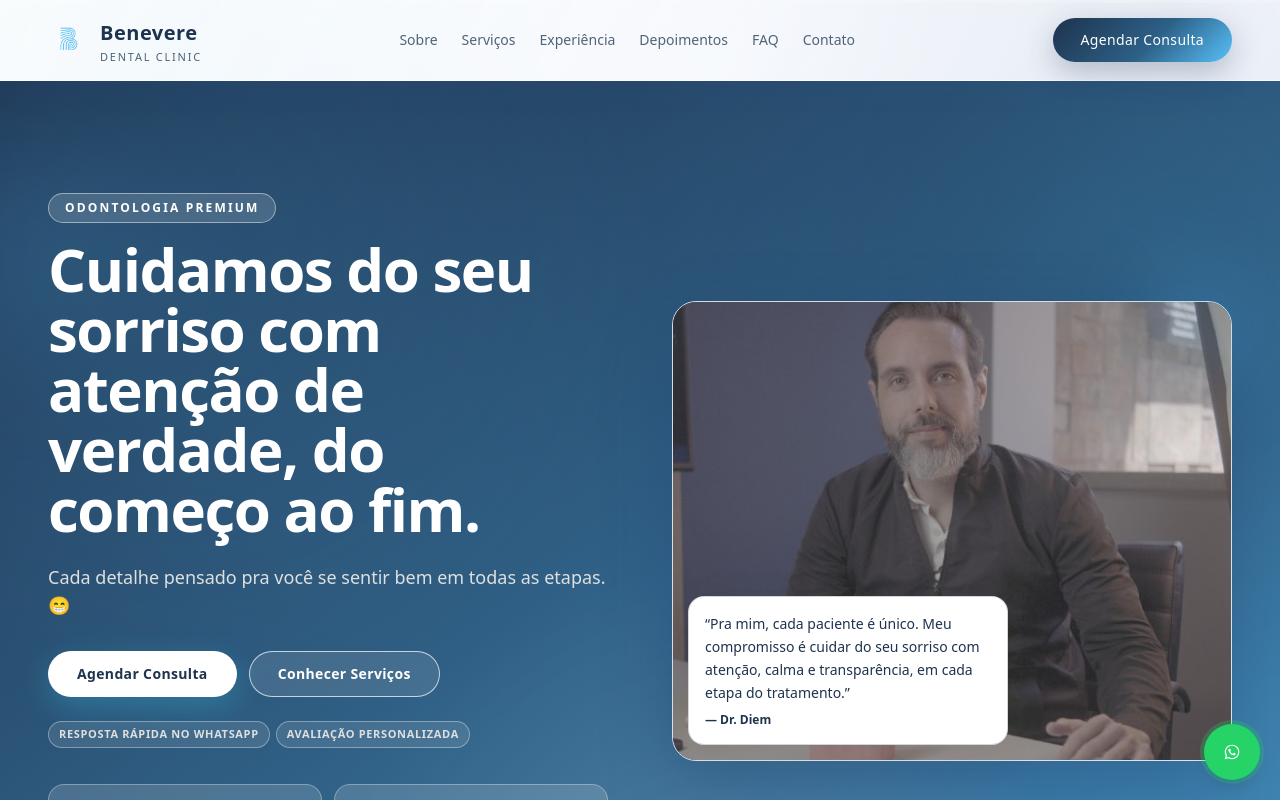
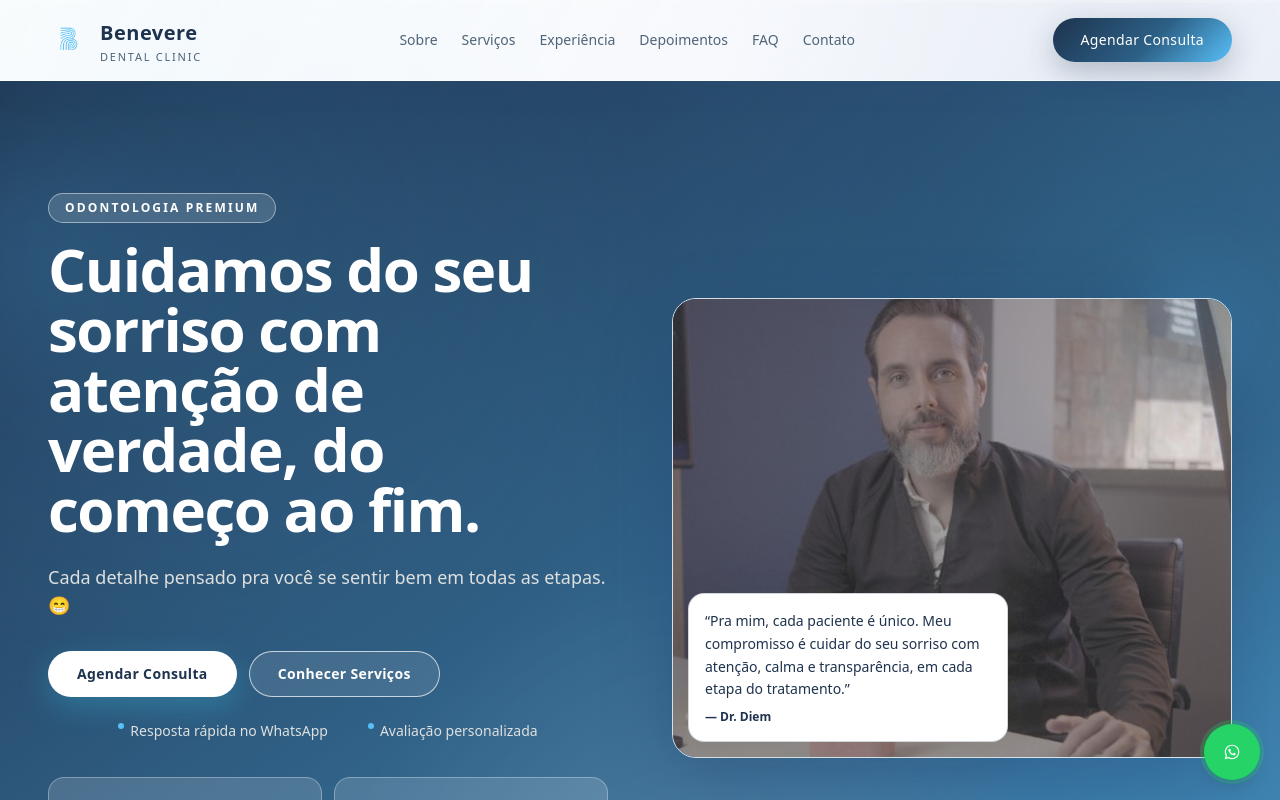
Before and after one commit to eduardofalmeida/benevere-clinic, a React (Vite) app: page / in a window 1280 px wide. Shown: the top 800 px of the page. Built offline with nearby package versions, Linux system fonts and the light colour scheme.

Commit message:
'alterações-pedidas-pelos-ontratados'

```diff
--- a/src/components/Hero.jsx
+++ b/src/components/Hero.jsx
@@ -48,14 +48,26 @@ function Hero() {
             </a>
           </div>
 
-          <div className="mt-6 grid grid-cols-2 gap-1.5 text-[7px] font-semibold uppercase leading-[1.15] tracking-[0.03em] text-grayLight sm:flex sm:flex-wrap sm:gap-1.5 sm:text-[11px] sm:leading-normal sm:tracking-[0.06em]">
-            <span className="flex min-h-[2.4rem] items-center justify-center rounded-full border border-white/35 bg-white/10 px-1.5 py-1 text-center sm:min-h-0 sm:px-2.5 sm:py-1">
-              Resposta rápida no WhatsApp
-            </span>
-            <span className="flex min-h-[2.4rem] items-center justify-center rounded-full border border-white/35 bg-white/10 px-1.5 py-1 text-center sm:min-h-0 sm:px-2.5 sm:py-1">
-              Avaliação personalizada
-            </span>
-          </div>
+          <ul className="mx-auto mt-6 grid max-w-md list-none grid-cols-2 justify-items-center gap-x-2 gap-y-2 px-2 text-[10px] leading-snug text-white/75 sm:flex sm:max-w-none sm:flex-wrap sm:justify-center sm:gap-x-10 sm:px-0 sm:text-sm sm:text-grayLight">
+            <li className="flex w-full max-w-[10.5rem] items-start justify-center gap-1.5 text-center sm:w-auto sm:max-w-none sm:justify-start sm:text-left">
+              <span
+                className="mt-0.5 h-1.5 w-1.5 shrink-0 rounded-full bg-[#58c0f9]"
+                aria-hidden
+              />
+              <span className="font-medium normal-case tracking-normal">
+                Resposta rápida no WhatsApp
+              </span>
+            </li>
+            <li className="flex w-full max-w-[10.5rem] items-start justify-center gap-1.5 text-center sm:w-auto sm:max-w-none sm:justify-start sm:text-left">
+              <span
+                className="mt-0.5 h-1.5 w-1.5 shrink-0 rounded-full bg-[#58c0f9]"
+                aria-hidden
+              />
+              <span className="font-medium normal-case tracking-normal">
+                Avaliação personalizada
+              </span>
+            </li>
+          </ul>
 
           <div className="mt-9 grid max-w-xl grid-cols-2 gap-3">
             <div className="rounded-2xl border border-white/30 bg-white/15 p-4 text-center backdrop-blur-sm">
```
